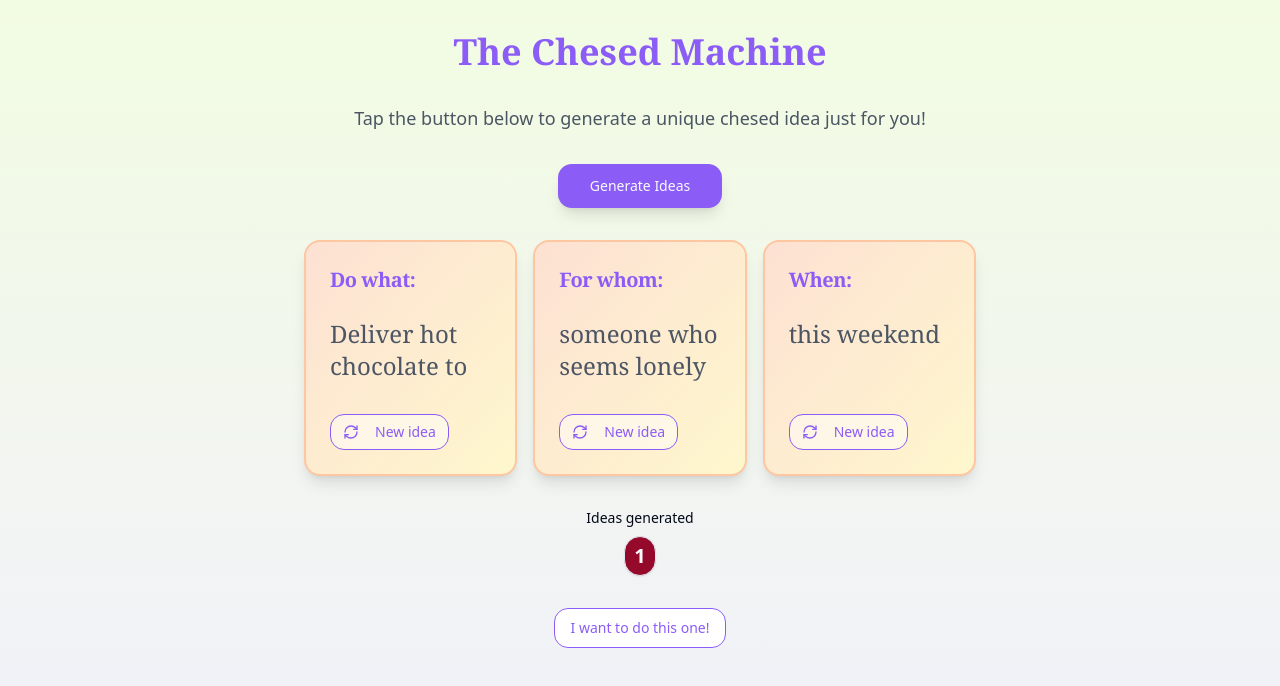
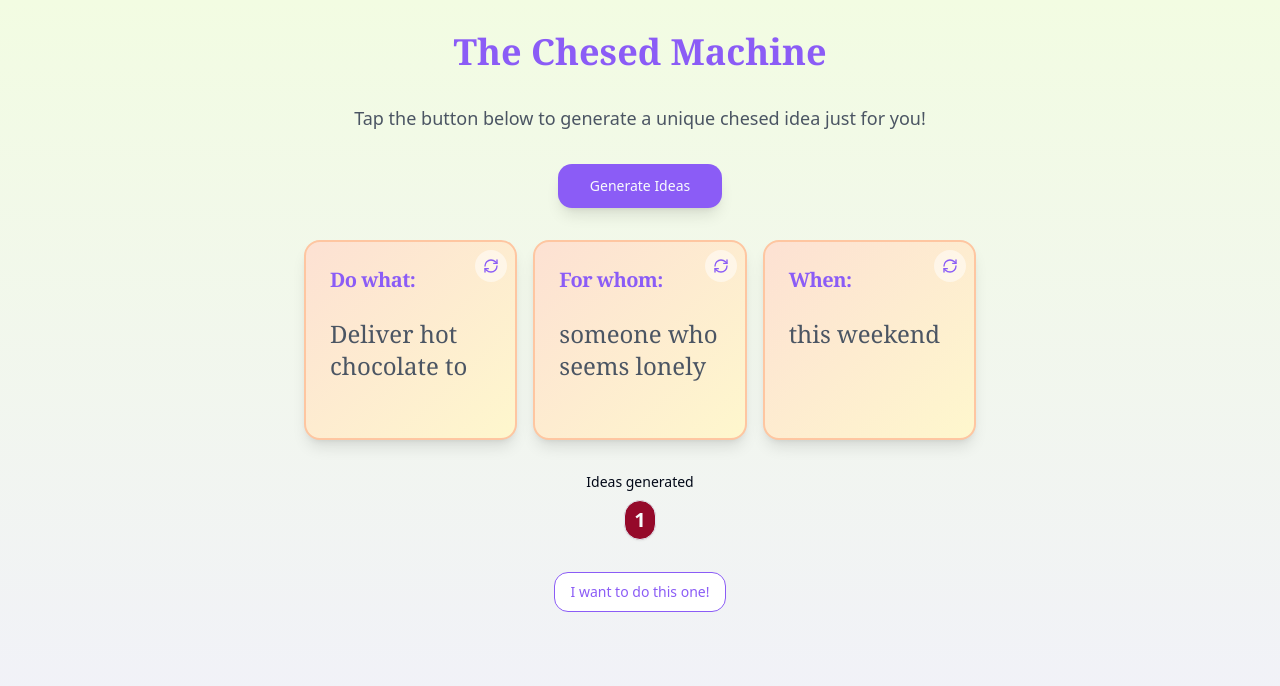
Before and after one commit to stiebeldavid/chesed-machine-netlify, a React (Vite) app: page / in a window 1280 px wide. Shown: the top 686 px of the page. Built offline with nearby package versions, Linux system fonts and the light colour scheme.

Commit message:
Move refresh icon to card corner
Updated the IdeaCard component to position the refresh icon in the top right corner of each card, eliminating the need for a separate line or space for the button.
[skip gpt_engineer]

```diff
--- a/src/components/IdeaCard.tsx
+++ b/src/components/IdeaCard.tsx
@@ -21,24 +21,23 @@ export function IdeaCard({ title, content, onNewIdea }: IdeaCardProps) {
 
   return (
     <Card className={cn(
-      "w-full bg-gradient-to-br from-[#FDE1D3] to-[#FEF7CD] border-2 border-[#FEC6A1] shadow-lg",
+      "w-full bg-gradient-to-br from-[#FDE1D3] to-[#FEF7CD] border-2 border-[#FEC6A1] shadow-lg relative",
       "transform transition-all duration-500 hover:scale-105",
       isSpinning && "animate-[spin_0.5s_ease-in-out]"
     )}>
+      <Button
+        variant="ghost"
+        size="icon"
+        className="absolute top-2 right-2 w-8 h-8 bg-white/50 border-[#8B5CF6] text-[#8B5CF6] hover:bg-[#8B5CF6] hover:text-white transition-colors duration-300 rounded-full"
+        onClick={handleRefresh}
+      >
+        <RefreshCw className="h-4 w-4" />
+      </Button>
       <CardHeader>
         <CardTitle className="text-xl font-serif text-[#8B5CF6]">{title}</CardTitle>
       </CardHeader>
       <CardContent>
         <p className="text-2xl font-serif mb-4 text-[#4B5563] min-h-[80px]">{content}</p>
-        <Button
-          variant="outline"
-          size="sm"
-          className="bg-white/50 border-[#8B5CF6] text-[#8B5CF6] hover:bg-[#8B5CF6] hover:text-white transition-colors duration-300"
-          onClick={handleRefresh}
-        >
-          <RefreshCw className="mr-2 h-4 w-4" />
-          New idea
-        </Button>
       </CardContent>
     </Card>
   );
```
